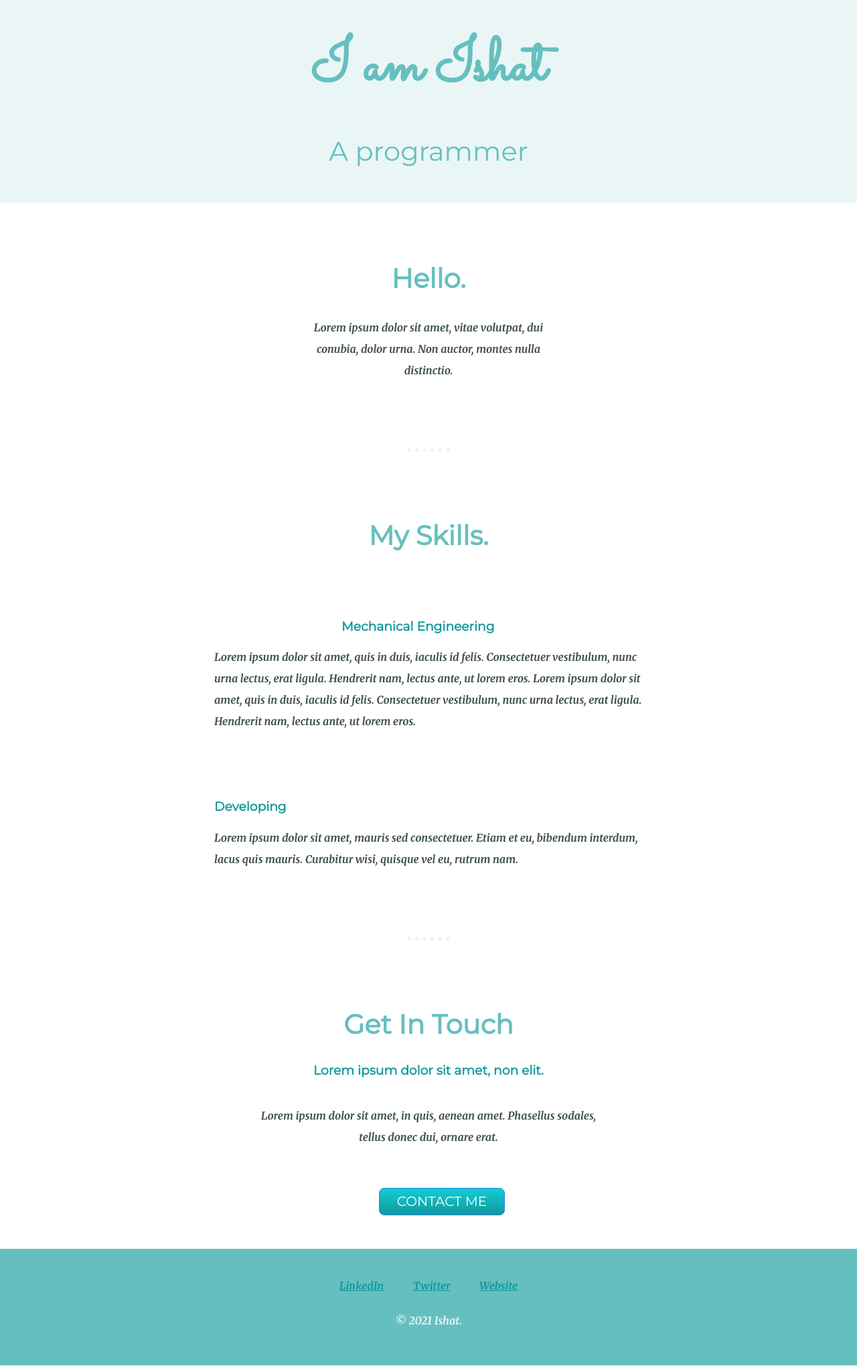
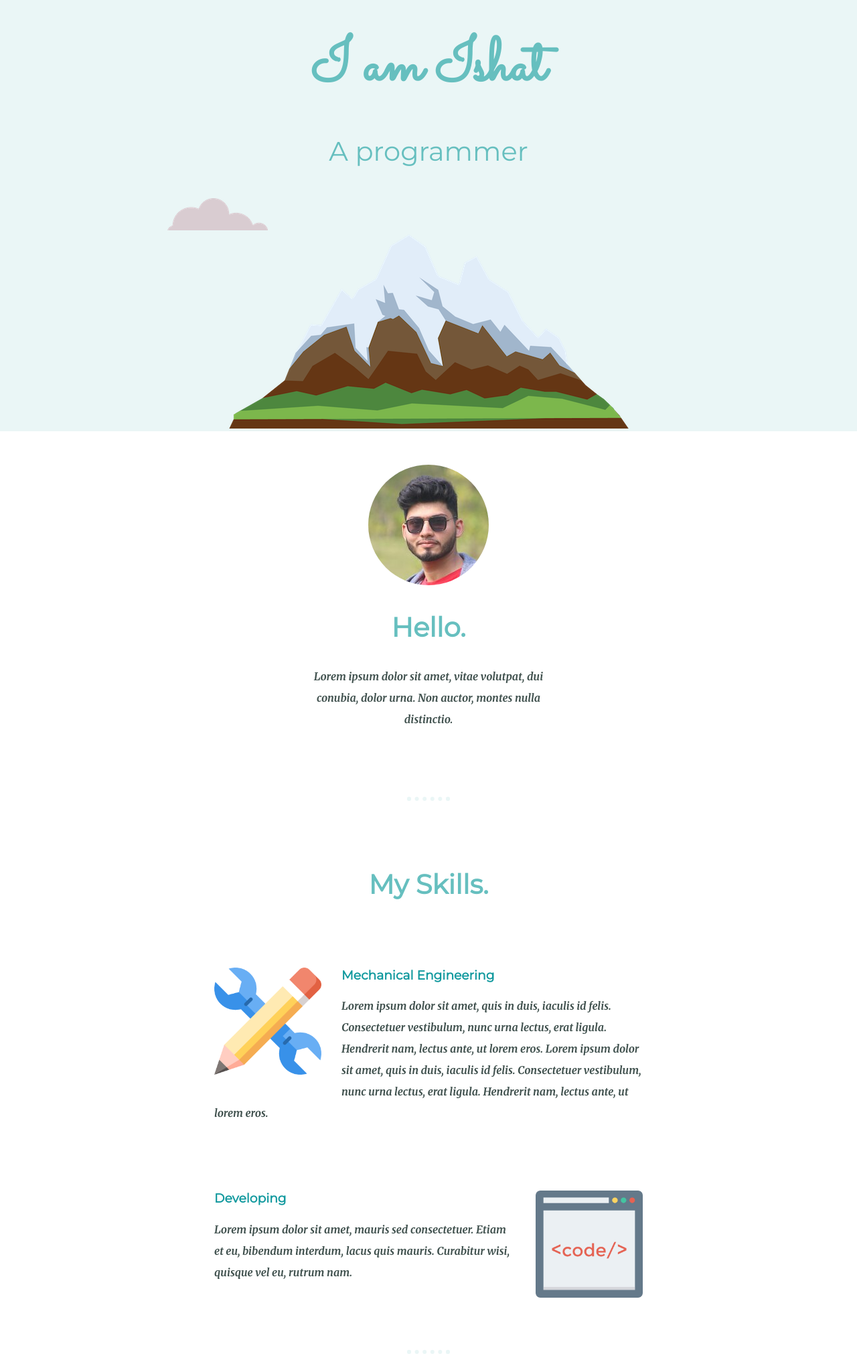
Before and after one commit to Ishat97/CV, a plain HTML site: page index.html in a window 1280 px wide. Shown: the part 114-2160 px from the top of the page at 67% size. Drawn offline with Linux system fonts and the light colour scheme; files that its build step writes are made by us from their sources.

Commit message:
Update index.html

```diff
--- a/index.html
+++ b/index.html
@@ -3,7 +3,7 @@
   <head>
     <meta charset="utf-8">
     <title>Imamul Alam Ishat</title>
-    <link rel="stylesheet" href="css/style.css">
+    <link rel="stylesheet" href="style.css">
     <link rel="icon" href="favicon.ico">
     <link rel="preconnect" href="https://fonts.gstatic.com">
     <link rel="preconnect" href="https://fonts.gstatic.com">
@@ -11,15 +11,15 @@
   </head>
   <body>
     <div class="top-container">
-      <img class="top-cloud" src="images/cloud.png" alt="">
+      <img class="top-cloud" src="cloud.png" alt="">
       <h1>I am Ishat</h1>
       <h2 id="h1-des">A programmer</h2>
-      <img class="bottom-cloud" src="images/cloud.png" alt="">
-      <img class="mountain-image" src="images/mountain.png" alt="">
+      <img class="bottom-cloud" src="cloud.png" alt="">
+      <img class="mountain-image" src="mountain.png" alt="">
     </div>
     <div class="middle-container">
       <div class="profile">
-        <img class="profile-pic" src="images/rsz_profile-pic.jpg" alt="">
+        <img class="profile-pic" src="rsz_profile-pic.jpg" alt="">
         <h2>Hello.</h2>
         <p class="intro">Lorem ipsum dolor sit amet, vitae volutpat, dui conubia, dolor urna. Non auctor, montes nulla distinctio.</p>
       </div>
@@ -27,13 +27,13 @@
       <div class="skills">
         <h2>My Skills.</h2>
         <div class="skill-row">
-          <img class="skill-image-1" src="images/engineering.png" alt="">
+          <img class="skill-image-1" src="engineering.png" alt="">
           <h3 class="skill-1">Mechanical Engineering</h3>
           <p class="skill-description-1">Lorem ipsum dolor sit amet, quis in duis, iaculis id felis. Consectetuer vestibulum, nunc urna lectus, erat ligula. Hendrerit nam, lectus ante, ut lorem eros.
           Lorem ipsum dolor sit amet, quis in duis, iaculis id felis. Consectetuer vestibulum, nunc urna lectus, erat ligula. Hendrerit nam, lectus ante, ut lorem eros.</p>
         </div>
         <div class="skill-row">
-          <img class="skill-image-2" src="images/code.png" alt="">
+          <img class="skill-image-2" src="code.png" alt="">
           <h3>Developing</h3>
           <p class="skill-description-2">Lorem ipsum dolor sit amet, mauris sed consectetuer. Etiam et eu, bibendum interdum, lacus quis mauris. Curabitur wisi, quisque vel eu, rutrum nam.</p>
         </div>
@@ -51,8 +51,8 @@
 
     <div class="bottom-container">
       <a class="footer-link" href="https://www.linkedin.com/in/imamul-ishat123/">LinkedIn</a>
-      <a class="footer-link" href="https://twitter.com/">Twitter</a>
-      <a class="footer-link" href="https://www.appbrewery.co/">Website</a>
+      <a class="footer-link" href="https://www.facebook.com/imamul.ishat">Facebook</a>
+      <a class="footer-link" href="https://www.facebook.com/imamul.ishat">Website</a>
       <p class="copyright-paragraph">© 2021 Ishat.</p>
     </div>
 
```
